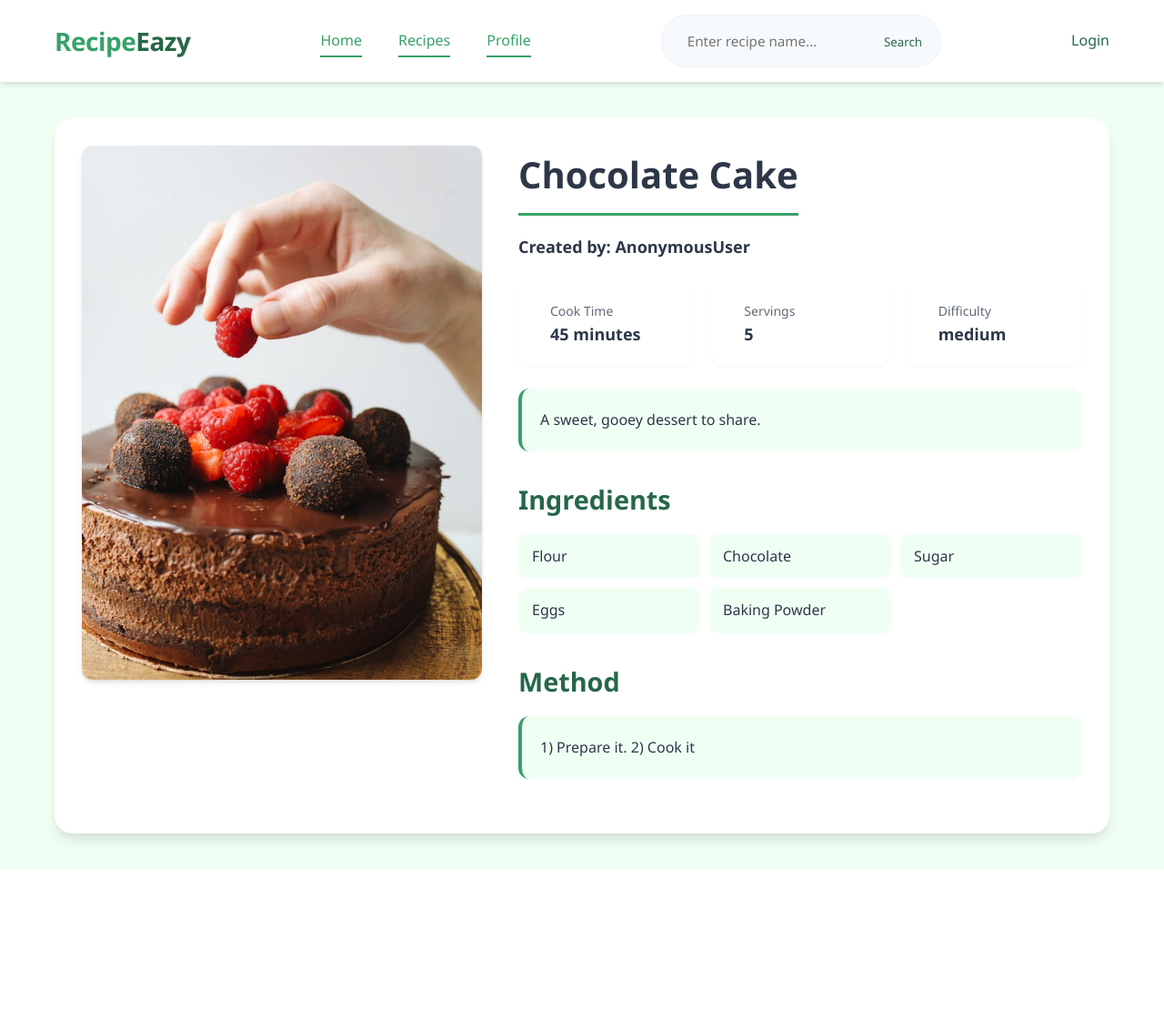
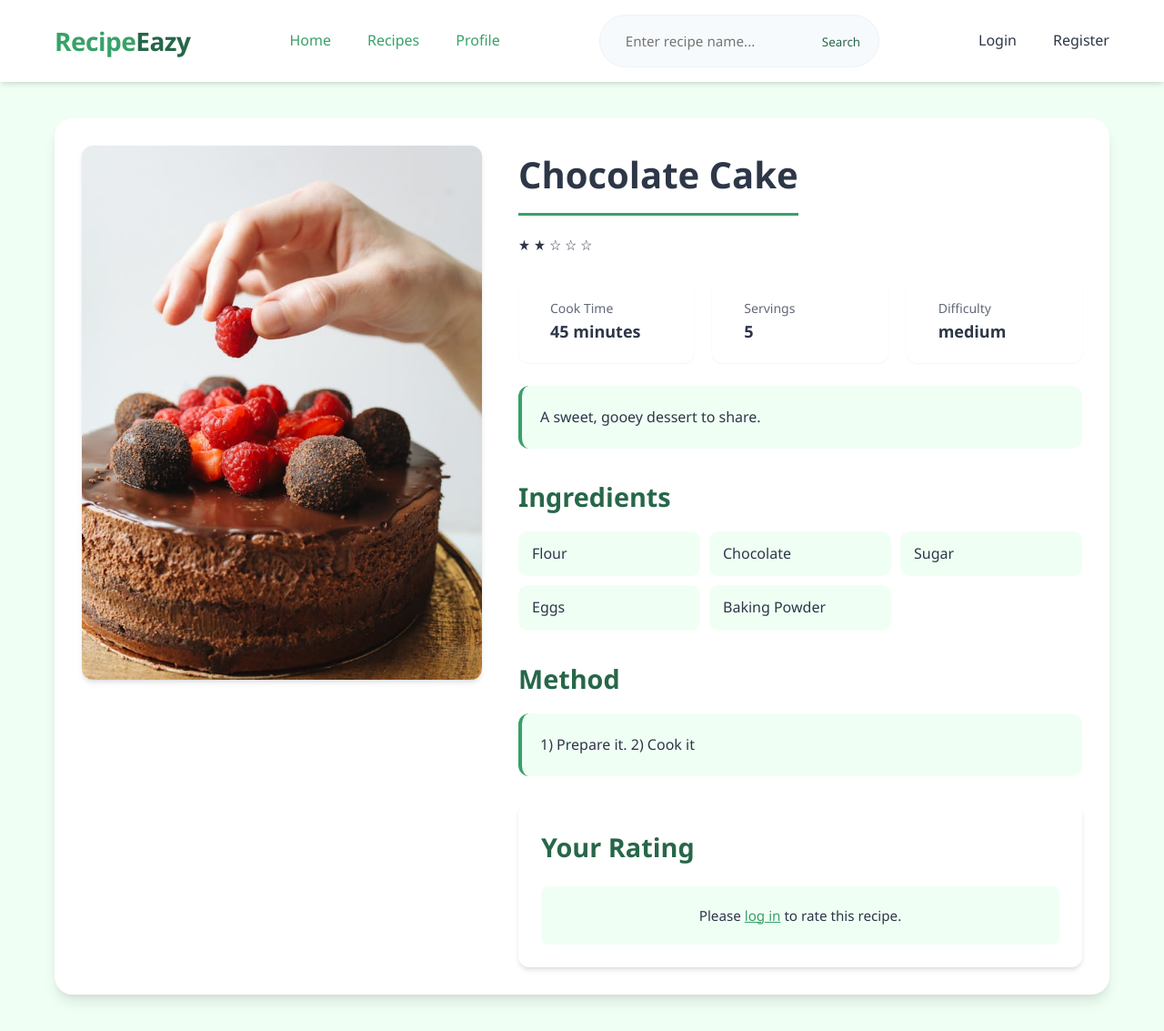
Before and after one commit to Mateo-Buytaert/Recipeazy, a Django app: page /recipes/recipe-list/15 in a window 1280 px wide. Shown: the whole page at 91% size. Before the commit the page ends 956 px from the top, so only its background shows below. Run offline with Django 5.2, Linux system fonts and the light colour scheme; data comes from the database, SQL or seed files in the repository; both versions use the stored data as it was after the commit.

Commit message:
changed stuff

```diff
--- a/recipeazy/recipes/apps.py
+++ b/recipeazy/recipes/apps.py
@@ -1,5 +1,4 @@
 from django.apps import AppConfig
-
 
 class RecipesConfig(AppConfig):
     default_auto_field = "django.db.models.BigAutoField"
--- a/recipeazy/recipes/forms.py
+++ b/recipeazy/recipes/forms.py
@@ -1,5 +1,5 @@
 from django import forms
-from .models import Recipe, Profile
+from .models import Recipe, Profile, Rating
 from django.contrib.auth.forms import UserCreationForm
 from django.contrib.auth.models import User
 from django.forms import ModelForm
@@ -23,3 +23,7 @@ class ProfileUpdateForm(forms.ModelForm):
     class Meta:
         model = Profile
         fields = ["profile_pic"]
+class RatingForm(forms.ModelForm):
+    class Meta:
+        model = Rating
+        fields = ["value"]
--- a/recipeazy/recipes/models.py
+++ b/recipeazy/recipes/models.py
@@ -44,3 +44,14 @@ class Recipe(models.Model):
 
     def total_ratings(self):
         return self.ratings.count()
+
+class Rating(models.Model):
+    recipe = models.ForeignKey(Recipe, on_delete=models.CASCADE, related_name='ratings')
+    user = models.ForeignKey(User, on_delete=models.CASCADE)
+    value = models.IntegerField(
+        validators=[MinValueValidator(1), MaxValueValidator(5)]
+    )
+    created_at = models.DateTimeField(auto_now_add=True)
+
+    class Meta:
+        unique_together = ('recipe', 'user')
--- a/recipeazy/recipes/templates/recipes/login.html
+++ b/recipeazy/recipes/templates/recipes/login.html
@@ -315,6 +315,7 @@ body {
                     {% endif %}
                     {% if not user.is_authenticated %}
                     <a href="{% url 'login' %}">Login</a>
+                    <a href="{%url 'register'%}">Register</a>
                     {% endif %}
                 </div>
             </nav>
--- a/recipeazy/recipes/templates/recipes/profile.html
+++ b/recipeazy/recipes/templates/recipes/profile.html
@@ -315,6 +315,7 @@ body {
                     {% endif %}
                     {% if not user.is_authenticated %}
                     <a href="{% url 'login' %}">Login</a>
+                    <a href="{%url 'register'%}">Register</a>
                     {% endif %}
                 </div>
             </nav>
--- a/recipeazy/recipes/templates/recipes/recipe_detail.html
+++ b/recipeazy/recipes/templates/recipes/recipe_detail.html
@@ -114,6 +114,7 @@
             left: 0;
             background-color: var(--primary);
             transition: width 0.3s ease;
+            display:none;
         }
 
         #header .nav-links a:hover {
@@ -401,6 +402,127 @@
         grid-template-columns: 1fr;
     }
 }
+/* Rating Section Styles */
+.user-rating-section {
+    background-color: white;
+    padding: 25px;
+    border-radius: 12px;
+    box-shadow: var(--shadow-md);
+    margin-top: 30px;
+}
+
+.user-rating-section h3 {
+    font-size: 1.8rem;
+    color: var(--dark);
+    margin-bottom: 20px;
+    font-weight: 600;
+}
+
+/* Star Rating Styles */
+.star-rating {
+    display: flex;
+    flex-direction: row-reverse;
+    justify-content: flex-end;
+    gap: 5px;
+    margin-bottom: 15px;
+}
+
+.star-rating input {
+    display: none;
+}
+
+.star-rating label {
+    font-size: 30px;
+    color: var(--gray-300);
+    cursor: pointer;
+    transition: color 0.2s ease;
+}
+
+.star-rating label:hover,
+.star-rating label:hover ~ label,
+.star-rating input:checked ~ label {
+    color: var(--primary);
+}
+
+/* Rating Message Styles */
+.rating-message {
+    background-color: var(--light);
+    padding: 15px;
+    border-radius: 8px;
+    margin: 15px 0;
+    color: var(--gray-800);
+    font-size: 0.95rem;
+}
+
+/* Rating Submit Button */
+.rating-submit-btn {
+    background-color: var(--primary);
+    color: white;
+    border: none;
+    padding: 12px 25px;
+    border-radius: 8px;
+    font-size: 1rem;
+    font-weight: 500;
+    cursor: pointer;
+    transition: background-color 0.3s ease, transform 0.2s ease;
+}
+
+.rating-submit-btn:hover {
+    background-color: var(--primary-light);
+    transform: translateY(-2px);
+}
+
+/* Login Prompt Styles */
+.rating-login-prompt {
+    background-color: var(--light);
+    padding: 20px;
+    border-radius: 8px;
+    text-align: center;
+}
+
+.rating-login-prompt p {
+    color: var(--gray-800);
+    font-size: 0.95rem;
+}
+
+.rating-login-prompt a {
+    color: var(--primary);
+    font-weight: 500;
+    text-decoration: underline;
+}
+
+.rating-login-prompt a:hover {
+    color: var(--primary-light);
+}
+
+/* Responsive Adjustments */
+@media (max-width: 768px) {
+    .user-rating-section {
+        padding: 20px;
+    }
+
+    .user-rating-section h3 {
+        font-size: 1.5rem;
+    }
+
+    .star-rating label {
+        font-size: 25px;
+    }
+}
+
+@media (max-width: 480px) {
+    .user-rating-section {
+        padding: 15px;
+    }
+
+    .star-rating {
+        justify-content: center;
+    }
+
+    .rating-submit-btn {
+        width: 100%;
+    }
+}
     </style>
 </head>
 <body>
@@ -419,12 +541,13 @@
                         <button type="submit">Search</button>
                     </form>
                 </div>
-                <div class "nav-links">
+                <div class="nav-links">
                     {%if user.is_authenticated%}
                     <a href ="{%url 'logout'%}">Logout</a>
                     {%endif%}
                     {%if not user.is_authenticated%}
                     <a href ="{%url 'login'%}">Login</a>
+                    <a href="{%url 'register'%}">Register</a>
                     {%endif%}
                 </div>
             </nav>
@@ -441,7 +564,17 @@
             <div class="recipe-content-column">
                 <h1 class="recipe-title">{{recipe.title}}</h1>
                 <br>
-                <span class="info-value">Created by: {{user}}</span>
+                {% with ''|center:5 as stars %}
+                {% for _ in stars %}
+                    {% if forloop.counter <= avg_rating %}
+                        <span class="star filled">★</span>
+                    {% elif forloop.counter <= avg_rating|add:0.5 %}
+                        <span class="star half-filled">★</span>
+                    {% else %}
+                        <span class="star empty">☆</span>
+                    {% endif %}
+                {% endfor %}
+                {% endwith %}
                 <div class="recipe-quick-info">
                     <div class="info-card">
                         <i class="fas fa-clock"></i>
@@ -481,8 +614,36 @@
                     <h3 class="section-title">Method</h3>
                     <div class="method-container">{{recipe.method}}</div>
                 </div>
+        <div class="user-rating-section">
+            <h3>Your Rating</h3>
+            {% if user.is_authenticated %}
+                <form id="rating-form" method="post" action="">
+                    {% csrf_token %}
+                    <div class="star-rating">
+                        {% for i in "12345" %}
+                            <input type="radio" id="star{{ i }}" name="rating" value="{{ i }}"
+                                {% if user_rating and user_rating.value == forloop.counter %}checked{% endif %}>
+                            <label for="star{{ i }}" title="{{ forloop.counter }} star">☆</label>
+                        {% endfor %}
+                    </div>
+                    <div class="rating-message" id="rating-message">
+                        {% if user_rating %}
+                            You rated this recipe {{ user_rating.value }} star{% if user_rating.value > 1 %}s{% endif %}.
+                        {% else %}
+                            Select a rating and click submit!
+                        {% endif %}
+                    </div>
+                    <button type="submit" class="rating-submit-btn">Submit Rating</button>
+                </form>
+            {% else %}
+                <div class="rating-login-prompt">
+                    <p>Please <a href="{% url 'login' %}">log in</a> to rate this recipe.</p>
+                </div>
+            {% endif %}
+        </div>
             </div>
         </div>
+
     </div>
 </body>
 </html>
--- a/recipeazy/recipes/templates/recipes/recipe_list.html
+++ b/recipeazy/recipes/templates/recipes/recipe_list.html
@@ -414,6 +414,7 @@ body {
                     {%endif%}
                     {%if not user.is_authenticated%}
                     <a href ="{%url 'login'%}">Login</a>
+                    <a href="{%url 'register'%}">Register</a>
                     {%endif%}
                 </div>
             </nav>
--- a/recipeazy/recipes/views.py
+++ b/recipeazy/recipes/views.py
@@ -1,11 +1,13 @@
 from django.shortcuts import render, reverse, redirect, get_object_or_404, HttpResponse
-from .models import Recipe
-from .forms import RecipeForm, CreateUserForm, UserUpdateForm, ProfileUpdateForm
-from django.db.models import Q
+from .models import Recipe, Rating
+from .forms import RecipeForm, CreateUserForm, UserUpdateForm, ProfileUpdateForm, RatingForm
+from django.db.models import Q, Avg
 from django.contrib.auth.forms import UserCreationForm
 from django.contrib import messages
 from django.contrib.auth import authenticate, login, logout
 from django.contrib.auth.decorators import login_required
+from django.http import JsonResponse
+import math
 
 def index(request):
     if request.method == "GET":
@@ -35,11 +37,28 @@ def recipe_detail(request, id):
     recipe = get_object_or_404(Recipe, id=id)
     ingredients = recipe.ingredients
     ingredients = ingredients.split(", ")
-    user = request.user
+    if request.method == 'POST' and request.user.is_authenticated:
+        rating_value = request.POST.get('rating')
+        if rating_value:
+            rating, created = Rating.objects.get_or_create(
+                recipe=recipe,
+                user=request.user,
+                defaults={'value': rating_value}
+            )
+            if not created:
+                rating.value = rating_value
+                rating.save()
+    avg_rating = recipe.ratings.aggregate(Avg('value'))['value__avg'] or 0
+
+    user_rating = None
+    if request.user.is_authenticated:
+        user_rating = Rating.objects.filter(recipe=recipe, user=request.user).first()
+    avg_rating = round(avg_rating)
     return render(request,"recipes/recipe_detail.html",{
         "recipe":recipe,
         "ingredients":ingredients,
-        "user":user
+        "avg_rating":avg_rating,
+        "user_rating":user_rating
     })
 
 def search_recipe(request):
```
Also changed, not shown: recipeazy/recipes/templates/recipes/my_recipe_list.html (+13 -4 lines), recipeazy/db.sqlite3, recipeazy/media/images/cereal_n1Sr1Nt.jpeg (added), recipeazy/recipes/migrations/0002_rating.py (added).
